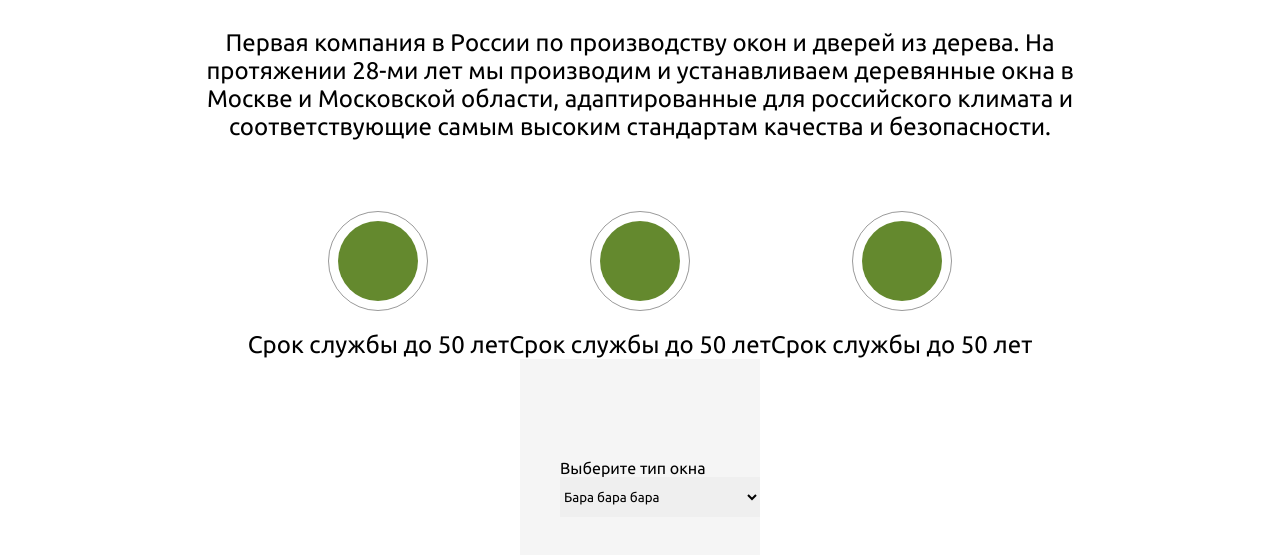
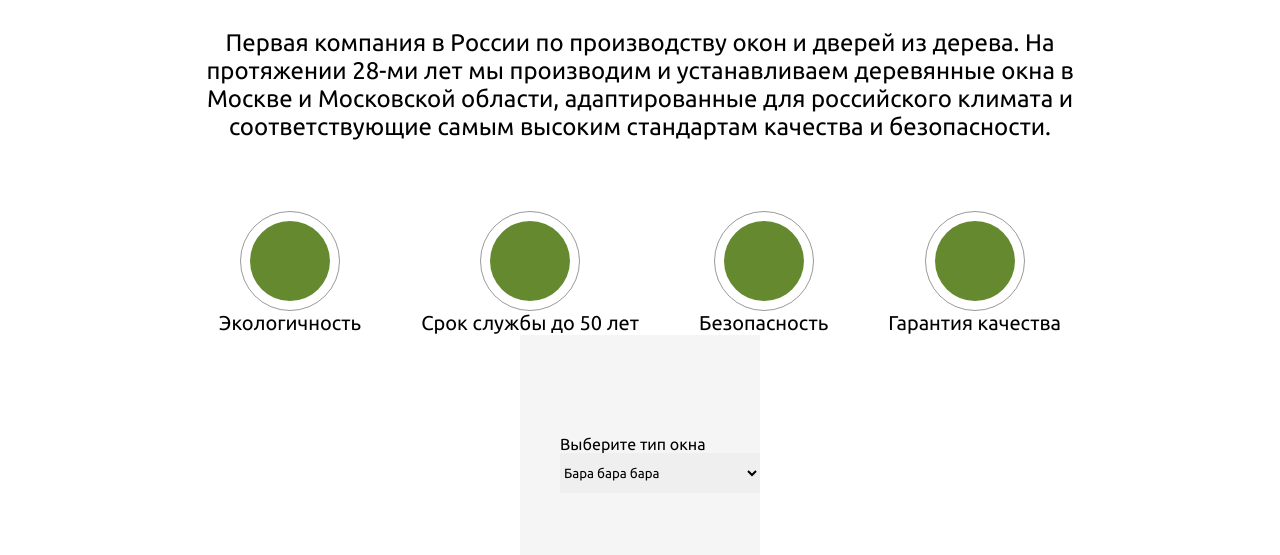
Before and after one commit to oleshkus/js-learn, a website: page index.html in a window 1280 px wide. Shown: the part 213-768 px from the top of the page. Drawn offline with Linux system fonts and the light colour scheme.

Commit message:
New git fix

```diff
--- a/css/index.scss
+++ b/css/index.scss
@@ -104,11 +104,11 @@ main {
 
     .info {
         display: flex;
-        justify-content: space-around;
+        justify-content: space-between;
         align-items: center;
         flex-direction: row;
-
         margin-top: 70px;
+        gap: 60px;
         .info-el {
             .circle {
                 width: 100px;
@@ -133,7 +133,7 @@ main {
             flex-direction: column;
 
             p {
-                margin-top: 20px;
+                font-size: 20px;
             }
         }
     }
--- a/index.html
+++ b/index.html
@@ -28,7 +28,16 @@
     <h1>ФИНСКИЕ ДЕРЕВЯННЫЕ ОКНА</h1>
     <p>Первая компания в России по производству окон и дверей из дерева. На протяжении 28-ми лет мы производим и устанавливаем деревянные окна в Москве и Московской области, адаптированные для российского климата и соответствующие самым высоким стандартам качества и безопасности.</p>
     <div class="info">
-      <div class="info-1 info-el">
+      <div class="info-el">
+        <div class="circle">
+          <div class="second-circle">
+
+          </div>
+        </div>
+        <p>Экологичность</p>
+      </div>
+
+      <div class="info-el">
         <div class="circle">
           <div class="second-circle">
 
@@ -37,22 +46,22 @@
         <p>Срок службы до 50 лет</p>
       </div>
 
-      <div class="info-2 info-el">
+      <div class="info-el">
         <div class="circle">
           <div class="second-circle">
 
           </div>
         </div>
-        <p>Срок службы до 50 лет</p>
+        <p>Безопасность</p>
       </div>
 
-      <div class="info-3 info-el">
+      <div class="info-el">
         <div class="circle">
           <div class="second-circle">
 
           </div>
         </div>
-        <p>Срок службы до 50 лет</p>
+        <p>Гарантия качества</p>
       </div>
     </div>
     <div class="price-form">
```
Also changed, not shown: css/minimized.css, 1 other file.
